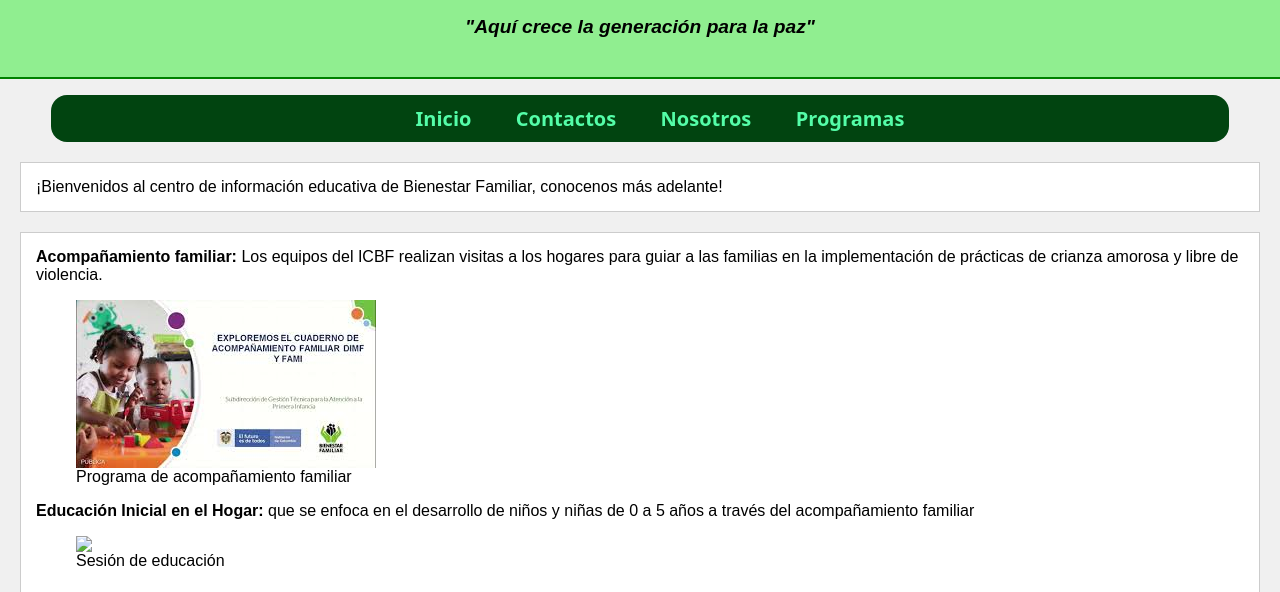
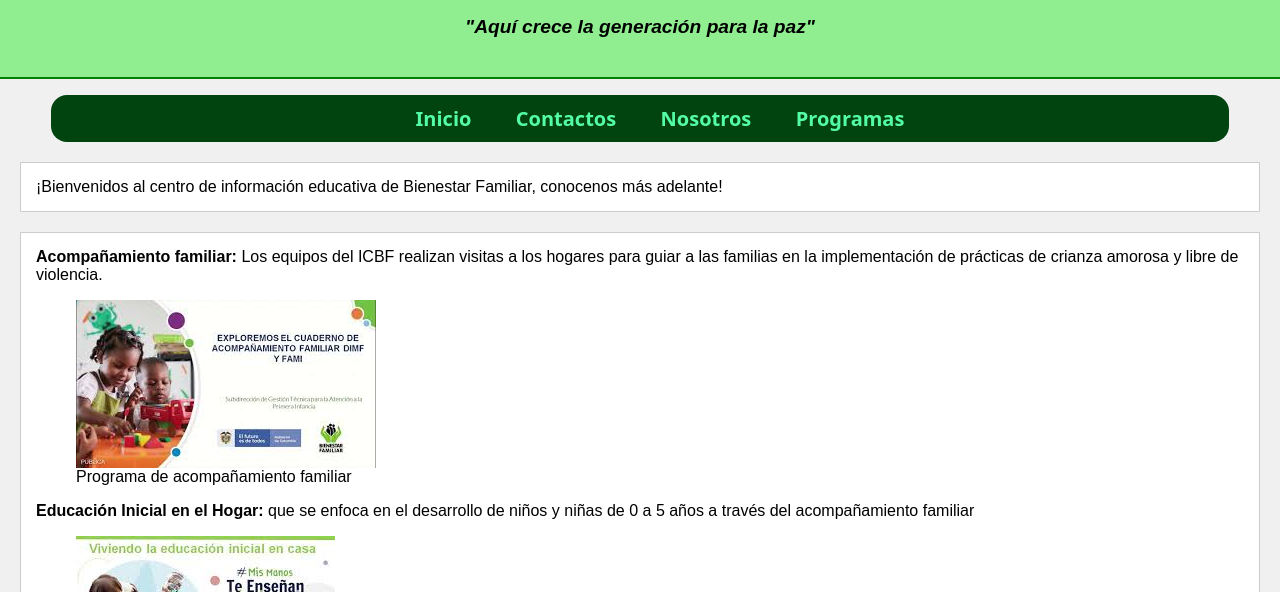
Before and after one commit to samuelaguilarc-creator/centro-educativo, a plain HTML site: page index.html in a window 1280 px wide. Shown: the part 208-800 px from the top of the page. Drawn offline with Linux system fonts and the light colour scheme.

Commit message:
Update index.html

```diff
--- a/index.html
+++ b/index.html
@@ -38,7 +38,7 @@
                 </figure>
                 <article><strong>Educación Inicial en el Hogar:</strong> que se enfoca en el desarrollo de niños y niñas de 0 a 5 años a través del acompañamiento familiar</article>
                 <figure>
-                    <img src="educacion_en_el_hogar.jpg">
+                    <img src="educacionhogar.jpg">
                     <figcaption>Sesión de educación</figcaption>
                 </figure>
 
```
